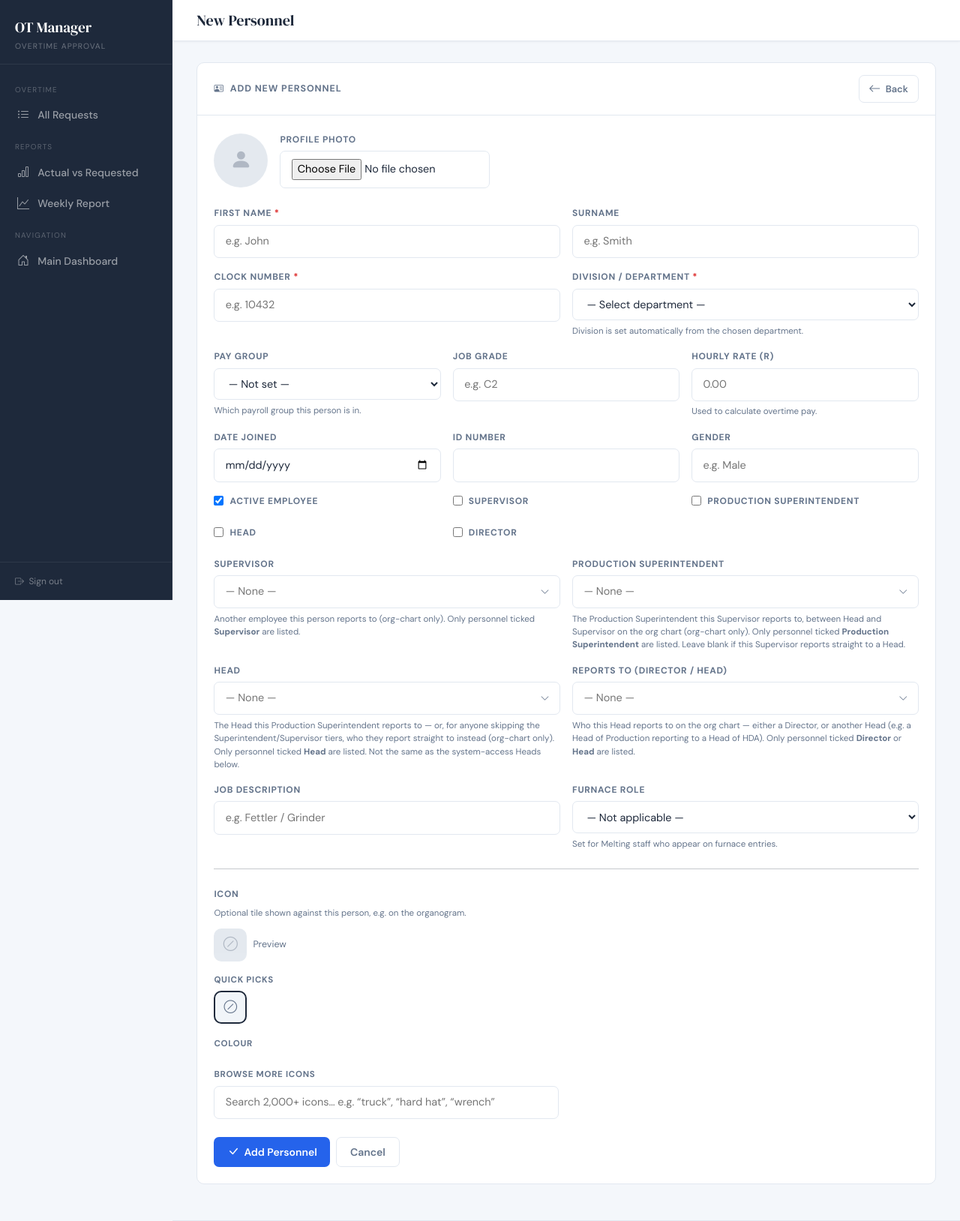
After one commit to MynKoenyn/FettlingHDC, a Python web app: template templates/overtime/personnel_form.html in a window 1280 px wide. The commit adds this page. Shown: the top 1628 px of the page at 75% size. Run offline with Jinja, Linux system fonts and the light colour scheme; the template is opened without the code that fills it, so the values that code supplies are empty; some libraries are stand-ins or nearby versions.

```diff
--- /dev/null
+++ b/templates/overtime/personnel_form.html
@@ -0,0 +1,461 @@
+{% extends 'overtime/base.html' %}
+{% block title %}{{ 'Edit' if person else 'New' }} Personnel{% endblock %}
+{% block page_title %}{{ 'Edit Personnel' if person else 'New Personnel' }}{% endblock %}
+
+{% block content %}
+{% set posted = form_data.get('csrf_token') %}
+{% set v_name    = form_data.get('name')    if posted else (person.name    if person else '') %}
+{% set v_surname = form_data.get('surname') if posted else (person.surname if person and person.surname else '') %}
+{% set v_clockno = form_data.get('clockno') if posted else (person.clockno if person else '') %}
+{% set v_dept    = form_data.get('department_id') if posted else (person.department_id if person else '') %}
+{% set v_grade   = form_data.get('jobgrade') if posted else (person.jobgrade if person and person.jobgrade else '') %}
+{% set v_rate    = form_data.get('rate')    if posted else (person.rate    if person and person.rate is not none else '') %}
+{% set v_idno    = form_data.get('id_no')   if posted else (person.id_no   if person and person.id_no else '') %}
+{% set v_gender  = form_data.get('gender')  if posted else (person.gender  if person and person.gender else '') %}
+{% set v_joined  = form_data.get('joined')  if posted else (person.joined.strftime('%Y-%m-%d') if person and person.joined else '') %}
+{% set v_jobdesc = form_data.get('job_description') if posted else (person.job_description if person and person.job_description else '') %}
+{% set v_paygrp  = form_data.get('pay_group') if posted else (person.pay_group if person and person.pay_group else '') %}
+{% set v_super   = form_data.get('supervisor_id') if posted else (person.supervisor_id if person and person.supervisor_id else '') %}
+{% set v_superintendent = form_data.get('superintendent_id') if posted else (person.superintendent_id if person and person.superintendent_id else '') %}
+{% set v_head    = form_data.get('head_id') if posted else (person.head_id if person and person.head_id else '') %}
+{% set v_director = form_data.get('director_id') if posted else (person.director_id if person and person.director_id else '') %}
+{% set v_status  = form_data.get('status')  if posted else (person.status if person else True) %}
+{% set v_furnace_role = form_data.get('furnace_role') if posted else (person.furnace_role if person and person.furnace_role else '') %}
+{% set v_is_supervisor = form_data.get('is_supervisor') if posted else (person.is_supervisor if person else False) %}
+{% set v_is_superintendent = form_data.get('is_superintendent') if posted else (person.is_superintendent if person else False) %}
+{% set v_is_head = form_data.get('is_head') if posted else (person.is_head if person else False) %}
+{% set v_is_director = form_data.get('is_director') if posted else (person.is_director if person else False) %}
+{% set v_head_ids = (form_data.getlist('head_ids')|map('int')|list) if posted else (assigned_head_ids or []) %}
+{% set v_icon    = form_data.get('icon')    if posted else (person.icon   if person and person.icon else '') %}
+{% set v_icon_color = form_data.get('icon_color') if posted else (person.icon_color if person and person.icon_color else icon_color_swatches[0]) %}
+
+<div style="max-width:1920px;">
+  <div class="ot-card">
+    <div class="ot-card-header">
+      <span class="ot-card-title">
+        <i class="bi bi-person-vcard me-2"></i>{{ 'Edit — ' + person.name + ' ' + (person.surname or '') if person else 'Add New Personnel' }}
+      </span>
+      <a href="{{ url_for('overtime.personnel_list') }}" class="ot-btn ot-btn-outline ot-btn-sm"><i class="bi bi-arrow-left"></i> Back</a>
+    </div>
+    <div class="ot-card-body">
+
+      <form method="POST" novalidate enctype="multipart/form-data">
+        <input type="hidden" name="csrf_token" value="{{ csrf_token() }}">
+
+        <div class="d-flex align-items-center gap-3" style="margin-bottom:1.5rem;">
+          <div class="ot-avatar ot-avatar-lg{{ '' if (person and person.photo) else ' placeholder' }}" id="photo_preview">
+            {% if person and person.photo %}
+            <img src="{{ url_for('static', filename='images/personnel/' + person.photo) }}" alt="Current profile photo for {{ person.name }} {{ person.surname or '' }}">
+            {% else %}
+            <i class="bi bi-person-fill"></i>
+            {% endif %}
+          </div>
+          <div>
+            <label class="ot-form-label" style="margin-bottom:.4rem;">Profile Photo</label>
+            <input type="file" name="photo" id="photo_input" accept="image/*" class="ot-form-control" style="max-width:280px;">
+            {% if person and person.photo %}
+            <label class="d-flex align-items-center gap-2" style="cursor:pointer; margin-top:.5rem; font-size:.82rem; color:var(--ot-muted);">
+              <input type="checkbox" name="remove_photo" value="1"> Remove current photo
+            </label>
+            {% endif %}
+          </div>
+        </div>
+
+        <div class="row g-3">
+          <div class="col-sm-6">
+            <label class="ot-form-label">First Name <span style="color:var(--ot-danger)">*</span></label>
+            <input type="text" name="name" class="ot-form-control" value="{{ v_name }}" maxlength="100" placeholder="e.g. John">
+          </div>
+          <div class="col-sm-6">
+            <label class="ot-form-label">Surname</label>
+            <input type="text" name="surname" class="ot-form-control" value="{{ v_surname }}" maxlength="100" placeholder="e.g. Smith">
+          </div>
+
+          <div class="col-sm-6">
+            <label class="ot-form-label">Clock Number <span style="color:var(--ot-danger)">*</span></label>
+            <input type="text" name="clockno" class="ot-form-control" value="{{ v_clockno }}" maxlength="20" placeholder="e.g. 10432">
+          </div>
+          <div class="col-sm-6">
+            <label class="ot-form-label">Division / Department <span style="color:var(--ot-danger)">*</span></label>
+            <select name="department_id" class="ot-form-control">
+              <option value="">— Select department —</option>
+              {% for d in departments %}
+              <option value="{{ d.id }}" {% if v_dept and v_dept|int == d.id %}selected{% endif %}>
+                {{ d.division.code if d.division else '?' }} — {{ d.name }}
+              </option>
+              {% endfor %}
+            </select>
+            <div style="font-size:.72rem; color:var(--ot-muted); margin-top:.35rem;">Division is set automatically from the chosen department.</div>
+          </div>
+
+          <div class="col-sm-4">
+            <label class="ot-form-label">Pay Group</label>
+            <select name="pay_group" class="ot-form-control">
+              <option value="">— Not set —</option>
+              {% for g in pay_groups %}
+              <option value="{{ g }}" {% if v_paygrp == g %}selected{% endif %}>{{ g }}</option>
+              {% endfor %}
+            </select>
+            <div style="font-size:.72rem; color:var(--ot-muted); margin-top:.35rem;">Which payroll group this person is in.</div>
+          </div>
+          <div class="col-sm-4">
+            <label class="ot-form-label">Job Grade</label>
+            <input type="text" name="jobgrade" class="ot-form-control" value="{{ v_grade }}" maxlength="3" placeholder="e.g. C2">
+          </div>
+          <div class="col-sm-4">
+            <label class="ot-form-label">Hourly Rate (R)</label>
+            <input type="number" name="rate" class="ot-form-control" value="{{ v_rate }}" step="0.01" min="0" placeholder="0.00">
+            <div style="font-size:.72rem; color:var(--ot-muted); margin-top:.35rem;">Used to calculate overtime pay.</div>
+          </div>
+          <div class="col-sm-4">
+            <label class="ot-form-label">Date Joined</label>
+            <input type="date" name="joined" class="ot-form-control" value="{{ v_joined }}">
+          </div>
+
+          <div class="col-sm-4">
+            <label class="ot-form-label">ID Number</label>
+            <input type="text" name="id_no" class="ot-form-control" value="{{ v_idno }}" maxlength="14">
+          </div>
+          <div class="col-sm-4">
+            <label class="ot-form-label">Gender</label>
+            <input type="text" name="gender" class="ot-form-control" value="{{ v_gender }}" maxlength="10" placeholder="e.g. Male">
+          </div>
+          <div class="col-sm-4 d-flex align-items-end">
+            <label class="d-flex align-items-center gap-2" style="cursor:pointer; margin-bottom:.5rem;">
+              <input type="checkbox" name="status" value="1" {% if v_status %}checked{% endif %}>
+              <span class="ot-form-label" style="margin:0;">Active employee</span>
+            </label>
+          </div>
+          <div class="col-sm-4 d-flex align-items-end">
+            <label class="d-flex align-items-center gap-2" style="cursor:pointer; margin-bottom:.5rem;">
+              <input type="checkbox" name="is_supervisor" value="1" {% if v_is_supervisor %}checked{% endif %}>
+              <span class="ot-form-label" style="margin:0;">Supervisor</span>
+            </label>
+          </div>
+          <div class="col-sm-4 d-flex align-items-end">
+            <label class="d-flex align-items-center gap-2" style="cursor:pointer; margin-bottom:.5rem;">
+              <input type="checkbox" name="is_superintendent" value="1" {% if v_is_superintendent %}checked{% endif %}>
+              <span class="ot-form-label" style="margin:0;">Production Superintendent</span>
+            </label>
+          </div>
+          <div class="col-sm-4 d-flex align-items-end">
+            <label class="d-flex align-items-center gap-2" style="cursor:pointer; margin-bottom:.5rem;">
+              <input type="checkbox" name="is_head" value="1" {% if v_is_head %}checked{% endif %}>
+              <span class="ot-form-label" style="margin:0;">Head</span>
+            </label>
+          </div>
+          <div class="col-sm-4 d-flex align-items-end">
+            <label class="d-flex align-items-center gap-2" style="cursor:pointer; margin-bottom:.5rem;">
+              <input type="checkbox" name="is_director" value="1" {% if v_is_director %}checked{% endif %}>
+              <span class="ot-form-label" style="margin:0;">Director</span>
+            </label>
+          </div>
+
+          <div class="col-sm-6">
+            <label class="ot-form-label">Supervisor</label>
+            <select name="supervisor_id" class="ot-form-control" data-ot-search>
+              <option value="">— None —</option>
+              {% for s in supervisors %}
+              <option value="{{ s.id }}" {% if v_super and v_super|int == s.id %}selected{% endif %}>
+                {{ s.name }} {{ s.surname or '' }} ({{ s.clockno }})
+              </option>
+              {% endfor %}
+            </select>
+            <div style="font-size:.72rem; color:var(--ot-muted); margin-top:.35rem;">Another employee this person reports to (org-chart only). Only personnel ticked <strong>Supervisor</strong> are listed.</div>
+          </div>
+          <div class="col-sm-6">
+            <label class="ot-form-label">Production Superintendent</label>
+            <select name="superintendent_id" class="ot-form-control" data-ot-search>
+              <option value="">— None —</option>
+              {% for sp in superintendents %}
+              <option value="{{ sp.id }}" {% if v_superintendent and v_superintendent|int == sp.id %}selected{% endif %}>
+                {{ sp.name }} {{ sp.surname or '' }} ({{ sp.clockno }})
+              </option>
+              {% endfor %}
+            </select>
+            <div style="font-size:.72rem; color:var(--ot-muted); margin-top:.35rem;">The Production Superintendent this Supervisor reports to, between Head and Supervisor on the org chart (org-chart only). Only personnel ticked <strong>Production Superintendent</strong> are listed. Leave blank if this Supervisor reports straight to a Head.</div>
+          </div>
+          <div class="col-sm-6">
+            <label class="ot-form-label">Head</label>
+            <select name="head_id" class="ot-form-control" data-ot-search>
+              <option value="">— None —</option>
+              {% for h in heads %}
+              <option value="{{ h.id }}" {% if v_head and v_head|int == h.id %}selected{% endif %}>
+                {{ h.name }} {{ h.surname or '' }} ({{ h.clockno }})
+              </option>
+              {% endfor %}
+            </select>
+            <div style="font-size:.72rem; color:var(--ot-muted); margin-top:.35rem;">The Head this Production Superintendent reports to — or, for anyone skipping the Superintendent/Supervisor tiers, who they report straight to instead (org-chart only). Only personnel ticked <strong>Head</strong> are listed. Not the same as the system-access Heads below.</div>
+          </div>
+          <div class="col-sm-6">
+            <label class="ot-form-label">Reports To (Director / Head)</label>
+            <select name="director_id" class="ot-form-control" data-ot-search>
+              <option value="">— None —</option>
+              {% for dr in directors %}
+              <option value="{{ dr.id }}" {% if v_director and v_director|int == dr.id %}selected{% endif %}>
+                {{ dr.name }} {{ dr.surname or '' }} ({{ dr.clockno }}) — {{ 'Director' if dr.is_director else 'Head' }}
+              </option>
+              {% endfor %}
+            </select>
+            <div style="font-size:.72rem; color:var(--ot-muted); margin-top:.35rem;">Who this Head reports to on the org chart — either a Director, or another Head (e.g. a Head of Production reporting to a Head of HDA). Only personnel ticked <strong>Director</strong> or <strong>Head</strong> are listed.</div>
+          </div>
+          <div class="col-sm-6">
+            <label class="ot-form-label">Job Description</label>
+            <input type="text" name="job_description" class="ot-form-control" value="{{ v_jobdesc }}" maxlength="150" placeholder="e.g. Fettler / Grinder">
+          </div>
+          <div class="col-sm-6">
+            <label class="ot-form-label">Furnace Role</label>
+            <select name="furnace_role" class="ot-form-control">
+              <option value="">— Not applicable —</option>
+              {% for r in furnace_roles %}
+              <option value="{{ r }}" {% if v_furnace_role == r %}selected{% endif %}>{{ r }}</option>
+              {% endfor %}
+            </select>
+            <div style="font-size:.72rem; color:var(--ot-muted); margin-top:.35rem;">Set for Melting staff who appear on furnace entries.</div>
+          </div>
+        </div>
+
+        <hr style="margin:1.5rem 0;">
+        <div class="ot-form-label" style="margin-bottom:.5rem;">Icon</div>
+        <div style="font-size:.72rem; color:var(--ot-muted); margin-bottom:.7rem;">
+          Optional tile shown against this person, e.g. on the organogram.
+        </div>
+        <input type="hidden" name="icon" id="icon_input" value="{{ v_icon }}">
+        <input type="hidden" name="icon_color" id="icon_color_input" value="{{ v_icon_color }}">
+
+        <div class="d-flex align-items-center gap-2" style="margin-bottom:1rem;">
+          <div class="ot-icon-tile{{ '' if v_icon else ' placeholder' }}" id="icon_preview"
+               style="width:44px; height:44px; border-radius:10px; font-size:1.2rem; {{ 'background:' + v_icon_color + ';' if v_icon }}">
+            <i class="bi {{ v_icon or 'bi-slash-circle' }}" id="icon_preview_glyph"></i>
+          </div>
+          <span style="font-size:.78rem; color:var(--ot-muted);">Preview</span>
+        </div>
+
+        <div style="font-size:.72rem; font-weight:700; text-transform:uppercase; letter-spacing:.06em; color:var(--ot-muted); margin-bottom:.4rem;">Quick picks</div>
+        <div class="icon-picker" style="margin-bottom:1.1rem;">
+          <div class="icon-swatch none-swatch{{ ' selected' if not v_icon }}" data-icon="" data-color="" title="No icon">
+            <i class="bi bi-slash-circle"></i>
+          </div>
+          {% for opt in personnel_icons %}
+          <div class="icon-swatch{{ ' selected' if v_icon == opt.icon and v_icon_color == opt.color }}"
+               data-icon="{{ opt.icon }}" data-color="{{ opt.color }}"
+               style="background:{{ opt.color }};" title="{{ opt.label }}">
+            <i class="bi {{ opt.icon }}"></i>
+          </div>
+          {% endfor %}
+        </div>
+
+        <div style="font-size:.72rem; font-weight:700; text-transform:uppercase; letter-spacing:.06em; color:var(--ot-muted); margin-bottom:.4rem;">Colour</div>
+        <div class="icon-picker" style="margin-bottom:1.1rem;">
+          {% for c in icon_color_swatches %}
+          <div class="icon-swatch color-swatch{{ ' selected' if v_icon_color == c }}"
+               data-color="{{ c }}" style="background:{{ c }}; width:30px; height:30px;" title="{{ c }}"></div>
+          {% endfor %}
+        </div>
+
+        <div style="font-size:.72rem; font-weight:700; text-transform:uppercase; letter-spacing:.06em; color:var(--ot-muted); margin-bottom:.4rem;">Browse more icons</div>
+        <div style="max-width:460px; margin-bottom:.5rem;">
+          <input type="text" class="ot-form-control" id="icon_search_input" autocomplete="off"
+                 placeholder="Search 2,000+ icons… e.g. “truck”, “hard hat”, “wrench”">
+        </div>
+        <div class="icon-picker" id="icon_search_results"
+             style="max-height:220px; overflow-y:auto; border:1px solid var(--ot-border); border-radius:.5rem; padding:.6rem; display:none;"></div>
+        <div id="icon_search_empty" style="font-size:.8rem; color:var(--ot-muted); display:none;">Nothing matches that search.</div>
+
+        {% if can_edit_heads %}
+        <hr style="margin:1.5rem 0;">
+        <div class="ot-form-label" style="margin-bottom:.5rem;">Heads (System Access)</div>
+        <div style="font-size:.72rem; color:var(--ot-muted); margin-bottom:.6rem;">
+          User logins allowed to submit &amp; approve overtime for this person. Not the same as the Head picker above, which is an org-chart link to another personnel record.
+          {% if not person %}Ticked here, they're attached as soon as this personnel record is created.{% endif %}
+        </div>
+        {% if all_users %}
+        <div style="max-height:220px; overflow-y:auto; border:1px solid var(--ot-border); border-radius:.5rem; padding:.6rem .8rem; display:grid; grid-template-columns:repeat(auto-fill, minmax(220px, 1fr)); gap:.4rem .8rem;">
+          {% for u in all_users %}
+          <label class="d-flex align-items-center gap-2" style="cursor:pointer; font-size:.85rem;">
+            <input type="checkbox" name="head_ids" value="{{ u.id }}" {% if u.id in v_head_ids %}checked{% endif %}>
+            {{ u.name }} <span style="color:var(--ot-muted);">({{ u.username }})</span>
+          </label>
+          {% endfor %}
+        </div>
+        {% else %}
+        <div style="color:var(--ot-muted); font-size:.85rem;">No active user logins to assign.</div>
+        {% endif %}
+        {% endif %}
+
+        <div class="d-flex gap-2" style="margin-top:1.5rem;">
+          <button type="submit" class="ot-btn ot-btn-primary">
+            <i class="bi bi-check-lg"></i> {{ 'Save Changes' if person else 'Add Personnel' }}
+          </button>
+          <a href="{{ url_for('overtime.personnel_list') }}" class="ot-btn ot-btn-outline">Cancel</a>
+        </div>
+      </form>
+
+    </div>
+  </div>
+</div>
+{% endblock %}
+
+{% block extra_js %}
+<script>
+(function () {
+  var photoInput = document.getElementById("photo_input");
+  var photoPreview = document.getElementById("photo_preview");
+  var removePhoto = document.querySelector('input[name="remove_photo"]');
+
+  if (photoInput) {
+    photoInput.addEventListener("change", function () {
+      var file = photoInput.files && photoInput.files[0];
+      if (!file) return;
+      if (removePhoto) removePhoto.checked = false;   // picking a new one cancels "remove"
+      var reader = new FileReader();
+      reader.onload = function (e) {
+        photoPreview.classList.remove("placeholder");
+        photoPreview.innerHTML = '<img src="' + e.target.result + '" alt="">';
+      };
+      reader.readAsDataURL(file);
+    });
+  }
+  if (removePhoto) {
+    removePhoto.addEventListener("change", function () {
+      if (removePhoto.checked) {
+        photoInput.value = "";
+        photoPreview.classList.add("placeholder");
+        photoPreview.innerHTML = '<i class="bi bi-person-fill"></i>';
+      }
+    });
+  }
+})();
+
+(function () {
+  var iconInput  = document.getElementById("icon_input");
+  var colorInput = document.getElementById("icon_color_input");
+  var preview      = document.getElementById("icon_preview");
+  var previewGlyph = document.getElementById("icon_preview_glyph");
+  var quickSwatches = document.querySelectorAll(".icon-picker .icon-swatch:not(.color-swatch)");
+  var colorSwatches = document.querySelectorAll(".color-swatch");
+
+  function refreshPreview() {
+    var icon = iconInput.value;
+    if (icon) {
+      preview.classList.remove("placeholder");
+      preview.style.background = colorInput.value;
+      previewGlyph.className = "bi " + icon;
+    } else {
+      preview.classList.add("placeholder");
+      preview.style.background = "";
+      previewGlyph.className = "bi bi-slash-circle";
+    }
+  }
+
+  function refreshQuickSelection() {
+    quickSwatches.forEach(function (el) {
+      var matches = el.dataset.icon === iconInput.value &&
+        (el.dataset.icon === "" || el.dataset.color === colorInput.value);
+      el.classList.toggle("selected", matches);
+    });
+  }
+
+  function refreshColorSelection() {
+    colorSwatches.forEach(function (el) {
+      el.classList.toggle("selected", el.dataset.color === colorInput.value);
+    });
+  }
+
+  function setIcon(icon) {
+    iconInput.value = icon;
+    refreshPreview();
+    refreshQuickSelection();
+  }
+
+  function setColor(color) {
+    colorInput.value = color;
+    refreshPreview();
+    refreshQuickSelection();
+    refreshColorSelection();
+    // Results already on screen were drawn with the old colour — restyle in place.
+    document.querySelectorAll("#icon_search_results .icon-swatch").forEach(function (el) {
+      el.style.background = color;
+    });
+  }
+
+  quickSwatches.forEach(function (el) {
+    el.addEventListener("click", function () {
+      setIcon(el.dataset.icon);
+      if (el.dataset.color) setColor(el.dataset.color);
+    });
+  });
+
+  colorSwatches.forEach(function (el) {
+    el.addEventListener("click", function () { setColor(el.dataset.color); });
+  });
+
+  // ── Browse more icons — searches the full Bootstrap Icons set (~2,000),
+  // fetched once on first use rather than shipped inline on every page load. ──
+  var searchInput = document.getElementById("icon_search_input");
+  var results = document.getElementById("icon_search_results");
+  var empty   = document.getElementById("icon_search_empty");
+  var allIcons = null;
+  var MAX_RESULTS = 150;
+
+  function ensureIconsLoaded(cb) {
+    if (allIcons) { cb(); return; }
+    fetch("{{ url_for('static', filename='bootstrap-icons.json') }}")
+      .then(function (r) { return r.json(); })
+      .then(function (data) { allIcons = data; cb(); })
+      .catch(function () { allIcons = []; cb(); });
+  }
+
+  function renderResults(query) {
+    var words = query.toLowerCase().split(/\s+/).filter(Boolean);
+    results.innerHTML = "";
+
+    if (!words.length) {
+      results.style.display = "none";
+      empty.style.display = "none";
+      return;
+    }
+
+    var matches = allIcons.filter(function (name) {
+      return words.every(function (w) { return name.indexOf(w) !== -1; });
+    });
+
+    if (!matches.length) {
+      results.style.display = "none";
+      empty.style.display = "block";
+      return;
+    }
+
+    empty.style.display = "none";
+    results.style.display = "flex";
+
+    matches.slice(0, MAX_RESULTS).forEach(function (name) {
+      var cls = "bi-" + name;
+      var el = document.createElement("div");
+      el.className = "icon-swatch";
+      el.title = name.replace(/-/g, " ");
+      el.style.background = colorInput.value;
+      el.innerHTML = '<i class="bi ' + cls + '"></i>';
+      el.addEventListener("click", function () { setIcon(cls); });
+      results.appendChild(el);
+    });
+
+    if (matches.length > MAX_RESULTS) {
+      var more = document.createElement("div");
+      more.style.cssText = "font-size:.75rem;color:var(--ot-muted);align-self:center;";
+      more.textContent = "+" + (matches.length - MAX_RESULTS) + " more — narrow your search";
+      results.appendChild(more);
+    }
+  }
+
+  searchInput.addEventListener("input", function () {
+    var q = searchInput.value;
+    ensureIconsLoaded(function () { renderResults(q); });
+  });
+
+  refreshPreview();
+  refreshQuickSelection();
+  refreshColorSelection();
+})();
+</script>
+{% endblock %}
--- a/templates/stocktake/entry.html
+++ b/templates/stocktake/entry.html
@@ -591,7 +591,7 @@
     previewCust.textContent = item.customer_name;
     previewCode.textContent = codeLabel(item);
     previewImages.innerHTML = (item.images || [])
-      .map(src => `<img src="${escHtml(src)}" alt="" onclick="window.open(this.src, '_blank')">`)
+      .map((src, i) => `<img src="${escHtml(src)}" alt="${escHtml(item.product_name)} — photo ${i + 1} of ${item.images.length}" onclick="window.open(this.src, '_blank')">`)
       .join('');
     preview.style.display = 'block';
 
@@ -600,7 +600,7 @@
     if (item.images && item.images.length) {
       pilName.textContent = item.product_name;
       pilImages.innerHTML = item.images
-        .map(src => `<img src="${escHtml(src)}" alt="" onclick="window.open(this.src, '_blank')">`)
+        .map((src, i) => `<img src="${escHtml(src)}" alt="${escHtml(item.product_name)} — photo ${i + 1} of ${item.images.length}" onclick="window.open(this.src, '_blank')">`)
         .join('');
       previewLarge.classList.add('show');
     } else {
```
